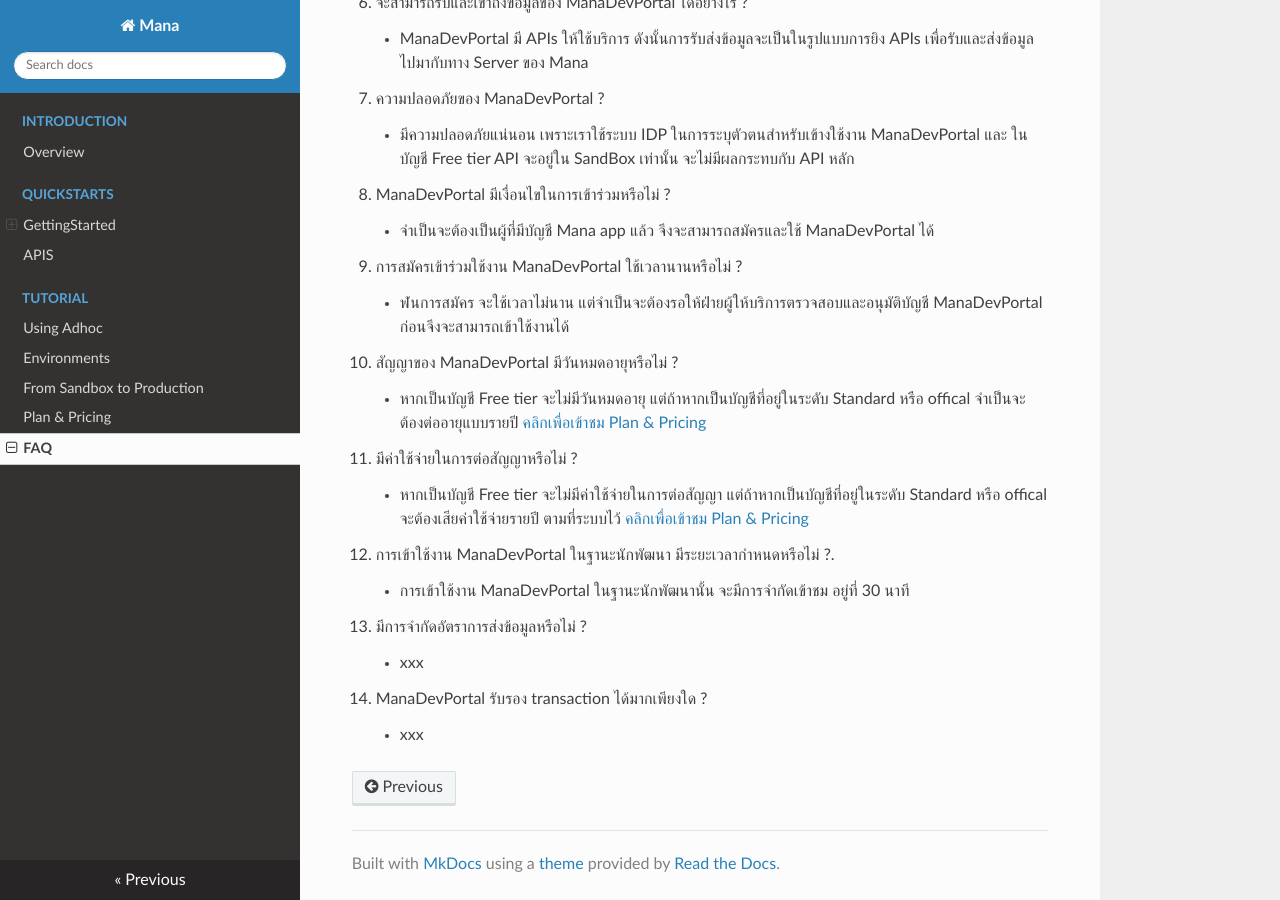
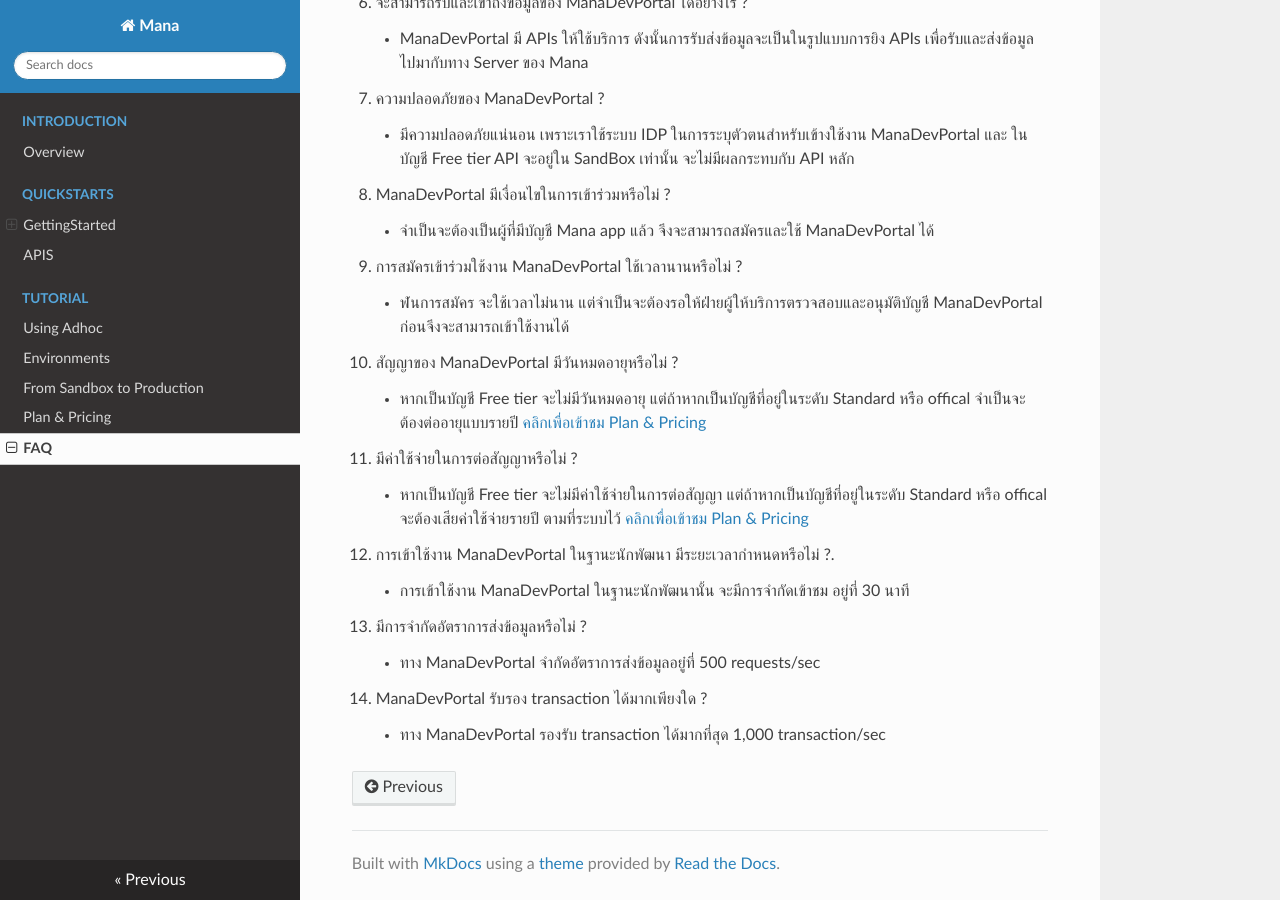
Before and after one commit to group-thes/doc-mana-dev, an MkDocs documentation site: the page built from docs/FAQ/faq.md, in a window 1280 px wide and 900 px high, scrolled down 625 px. Built offline with MkDocs 1.6.1, drawn with Linux system fonts in a browser that asks for light colours; nearby versions of some CDN libraries.

Commit message:
finish FAQ page

```diff
--- a/docs/FAQ/faq.md
+++ b/docs/FAQ/faq.md
@@ -37,7 +37,7 @@
     - การเข้าใช้งาน ManaDevPortal ในฐานะนักพัฒนานั้น จะมีการจำกัดเข้าชม อยู่ที่ 30 นาที
 
 13. มีการจำกัดอัตราการส่งข้อมูลหรือไม่ ?
-    - xxx
+    - ทาง ManaDevPortal จำกัดอัตราการส่งข้อมูลอยู๋ที่ 500 requests/sec
 
 14. ManaDevPortal รับรอง transaction ได้มากเพียงใด ?
-    - xxx
+    - ทาง ManaDevPortal รองรับ transaction ได้มากที่สุด  1,000  transaction/sec
```
